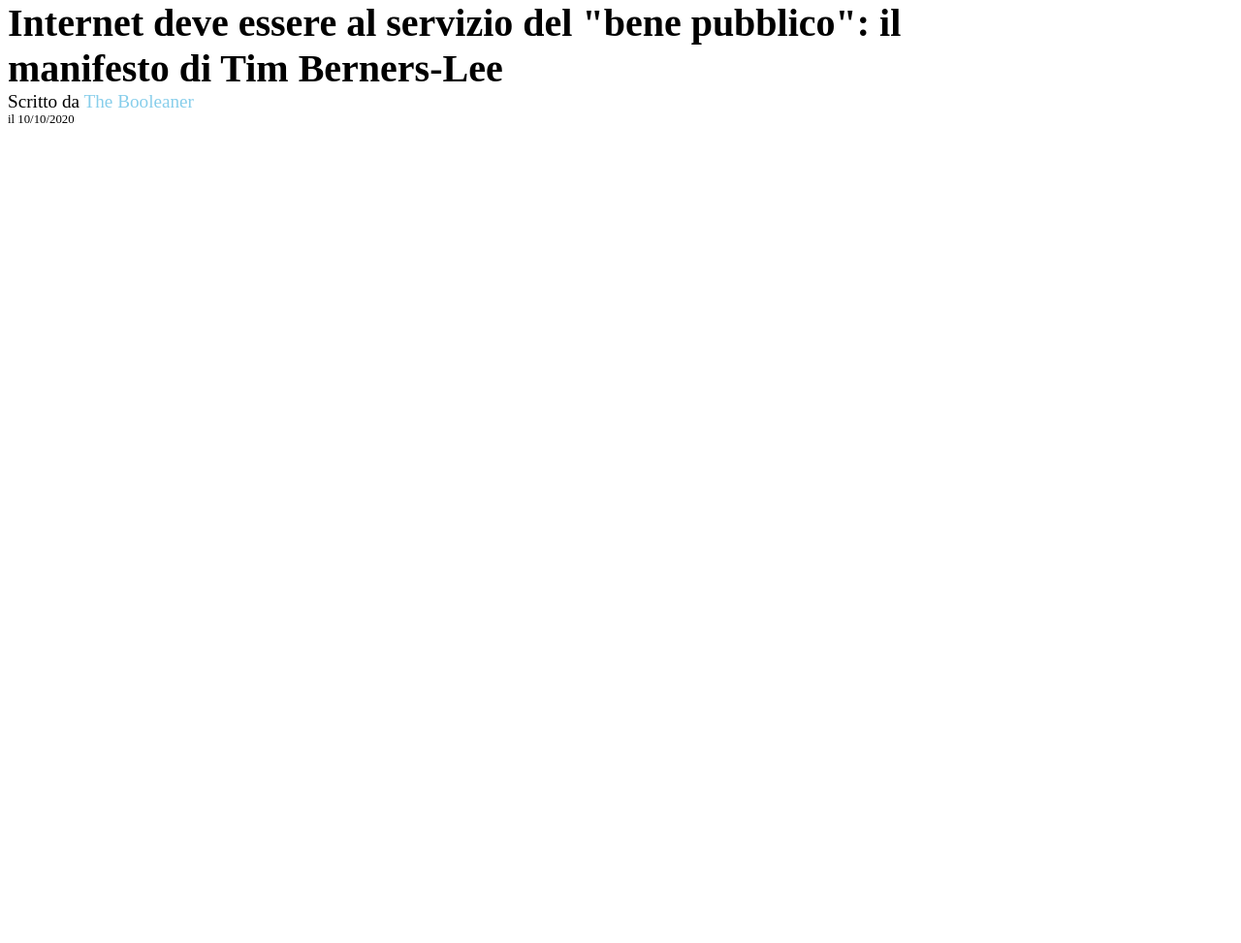
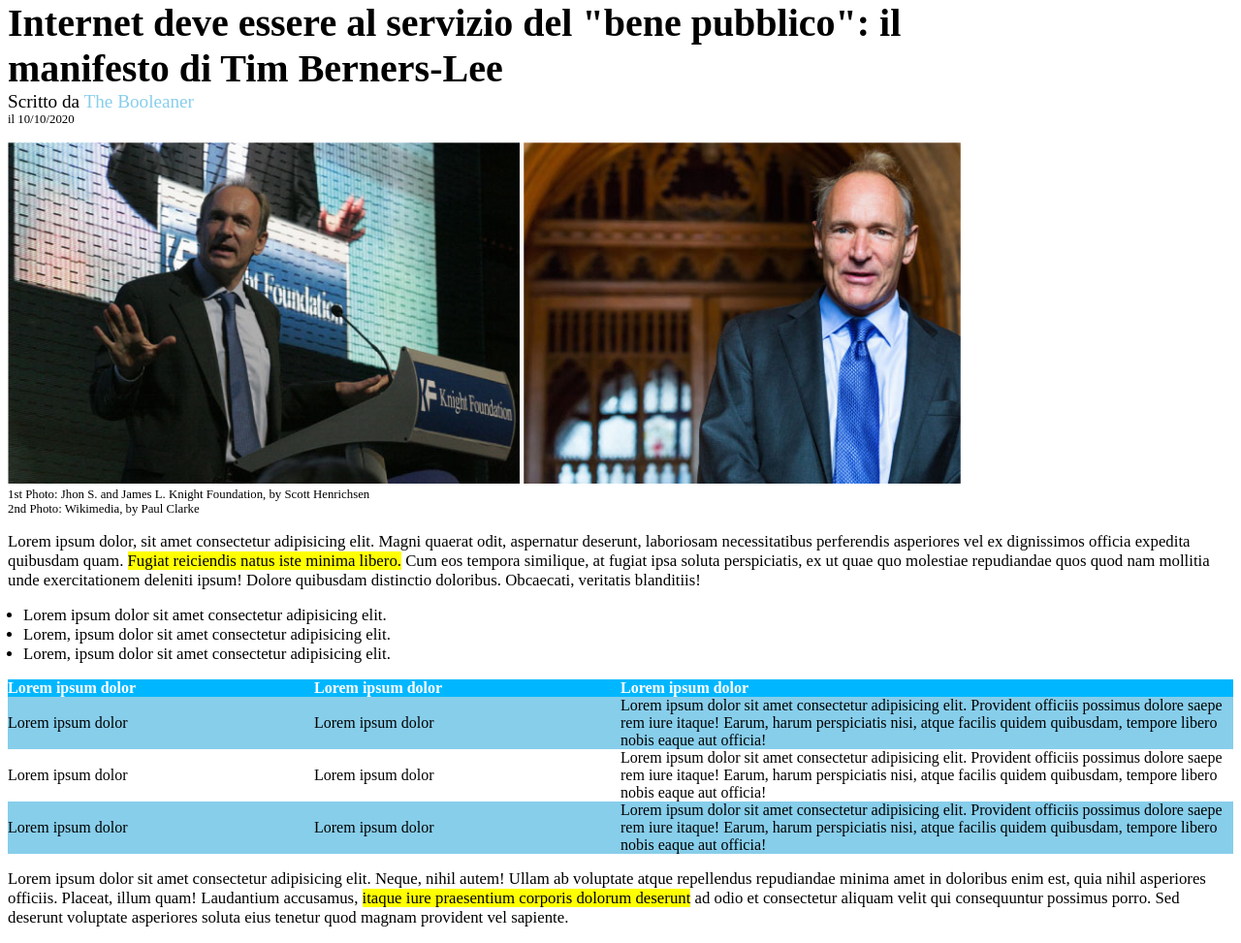
Before and after one commit to AmedeoPioSpina/html-css-booleaner, a plain HTML site: page index.html in a window 1280 px wide. Shown: the part 113-1086 px from the top of the page at 97% size. Before the commit the page ends 800 px from the top, so only its background shows below. Drawn offline with Linux system fonts and the light colour scheme.

Commit message:
main completato

```diff
--- a/css/style.css
+++ b/css/style.css
@@ -12,7 +12,7 @@
 }
 
 main {
-    padding-left: 0.5rem;
+    padding: 0 0.5rem;
 }
 
 h1 {
@@ -28,8 +28,65 @@
     text-decoration: none;
 }
 
+.article-imgs img{
+    height: 22rem;
+}
+
 .article-publication-date{
     font-size: 0.8rem;
+    margin-bottom: 1rem;
+}
+
+.article-right-img-caption {
+    margin-bottom: 1rem;
+}
+
+.article-table {
+    border-spacing: 0;
+    margin-bottom: 1rem;
+}
+
+th{
+    font-weight: normal;
+    text-align: start;
+}
+
+.article-table-horizontal-three{
+    width: 50%;
+}
+
+.article-table-row-index {
+    background-color: rgb(0, 183, 255);
+    text-wrap: nowrap;
+}
+
+.article-table-row-index th{
+    color: white;
+    font-weight: bold;
+}
+
+.article-table-row-skyblue {
+    background-color: skyblue;
+}
+
+.article-text {
+    font-size: 1.05rem;
+}
+
+.article-text-list {
+    margin-bottom: 1rem;
+}
+
+.article-text-list-item {
+    margin-left: 1rem;
+}
+
+.article-text span{
+    background-color: yellow;
+}
+
+.article-paragraph {
+    margin-bottom: 1rem;
 }
 
 .logo {
@@ -37,3 +94,7 @@
     padding-bottom: 0.5rem;
     width: 13rem;
 }
+
+.img-caption {
+    font-size: 0.8rem;
+}
--- a/index.html
+++ b/index.html
@@ -63,6 +63,84 @@
             <p class="article-publication-date">
                 il 10/10/2020
             </p>
+            <div class="article-imgs">
+                <img src="img/tim-1.jpg" alt="Tim Berners-Lee foto 1">
+                <img src="img/tim-2.jpg" alt="Tim Berners-Lee 2">
+            </div>
+            <p class="article-left-img-caption img-caption">
+                1st Photo: Jhon S. and James L. Knight Foundation, by Scott Henrichsen
+            </p>
+            <p class="article-right-img-caption img-caption">
+                2nd Photo: Wikimedia, by Paul Clarke
+            </p>
+            <p class="article-text article-paragraph">
+                Lorem ipsum dolor, sit amet consectetur adipisicing elit. Magni quaerat odit, aspernatur deserunt, laboriosam necessitatibus perferendis asperiores vel ex dignissimos officia expedita quibusdam quam. <span>Fugiat reiciendis natus iste minima libero.</span>
+            Cum eos tempora similique, at fugiat ipsa soluta perspiciatis, ex ut quae quo molestiae repudiandae quos quod nam mollitia unde exercitationem deleniti ipsum! Dolore quibusdam distinctio doloribus. Obcaecati, veritatis blanditiis!
+            </p>
+
+            <ul class="article-text-list">
+                <li class="article-text article-text-list-item">
+                    Lorem ipsum dolor sit amet consectetur adipisicing elit.
+                </li>
+                <li class="article-text article-text-list-item">
+                    Lorem, ipsum dolor sit amet consectetur adipisicing elit.
+                </li>
+                <li class="article-text article-text-list-item">
+                    Lorem, ipsum dolor sit amet consectetur adipisicing elit.
+                </li>
+            </ul>
+
+            <table class="article-table">
+                <tr class="article-table-row-index">
+                    <th>
+                        Lorem ipsum dolor
+                    </th>
+                    <th>
+                        Lorem ipsum dolor
+                    </th>
+                    <th class="article-table-horizontal-three">
+                        Lorem ipsum dolor
+                    </th>
+                </tr>
+                <tr class="article-table-row-skyblue">
+                    <th>
+                        Lorem ipsum dolor
+                    </th>
+                    <th>
+                        Lorem ipsum dolor
+                    </th>
+                    <th class="article-table-horizontal-three">
+                        Lorem ipsum dolor sit amet consectetur adipisicing elit. Provident officiis possimus dolore saepe rem iure itaque! Earum, harum perspiciatis nisi, atque facilis quidem quibusdam, tempore libero nobis eaque aut officia!
+                    </th>
+                </tr>
+                <tr>
+                    <th>
+                        Lorem ipsum dolor
+                    </th>
+                    <th>
+                        Lorem ipsum dolor
+                    </th>
+                    <th class="article-table-horizontal-three">
+                        Lorem ipsum dolor sit amet consectetur adipisicing elit. Provident officiis possimus dolore saepe rem iure itaque! Earum, harum perspiciatis nisi, atque facilis quidem quibusdam, tempore libero nobis eaque aut officia!
+                    </th>
+                </tr>
+                <tr class="article-table-row-skyblue">
+                    <th>
+                        Lorem ipsum dolor
+                    </th>
+                    <th>
+                        Lorem ipsum dolor
+                    </th>
+                    <th class="article-table-horizontal-three">
+                        Lorem ipsum dolor sit amet consectetur adipisicing elit. Provident officiis possimus dolore saepe rem iure itaque! Earum, harum perspiciatis nisi, atque facilis quidem quibusdam, tempore libero nobis eaque aut officia!
+                    </th>
+                </tr>
+            </table>
+
+            <p class="article-text article-paragraph">
+                Lorem ipsum dolor sit amet consectetur adipisicing elit. Neque, nihil autem! Ullam ab voluptate atque repellendus repudiandae minima amet in doloribus enim est, quia nihil asperiores officiis. Placeat, illum quam!
+                Laudantium accusamus, <span>itaque iure praesentium corporis dolorum deserunt</span> ad odio et consectetur aliquam velit qui consequuntur possimus porro. Sed deserunt voluptate asperiores soluta eius tenetur quod magnam provident vel sapiente.
+            </p>
         </main>
     </body>
 </html>
```
